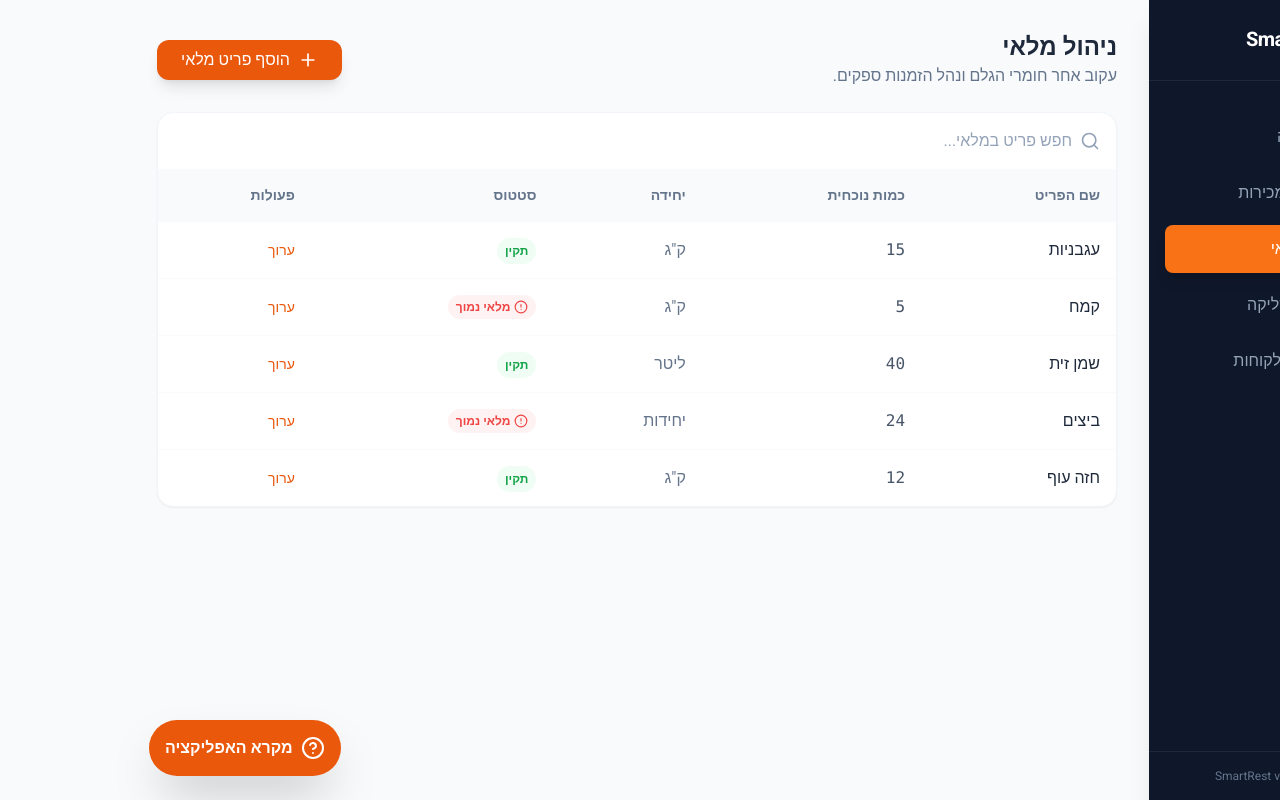
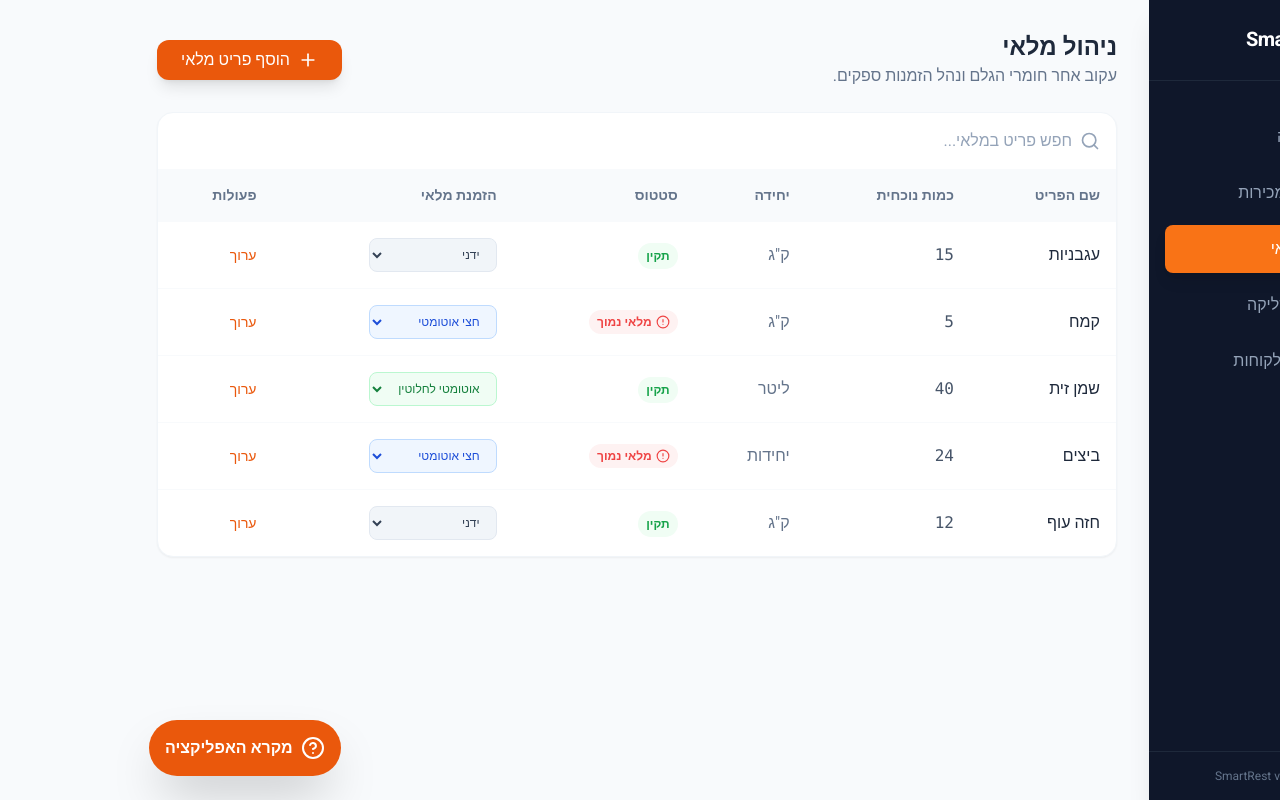
Before and after one commit to vitalibraude/RESTURANT-MANAGEMENT2, a React (Vite) app: page / in a window 1280 px wide. Both pictures are taken after a click on the button "ניהול מלאי". Built offline with nearby package versions, Linux system fonts and the light colour scheme.

Commit message:
Add order mode column to inventory - manual, semi-auto, fully automatic

```diff
--- a/components/Inventory.tsx
+++ b/components/Inventory.tsx
@@ -1,17 +1,47 @@
 
-import React from 'react';
+import React, { useState } from 'react';
 import { Package, Plus, AlertCircle, Search } from 'lucide-react';
 import { InventoryItem } from '../types';
 
-const mockInventory: InventoryItem[] = [
-  { id: '1', name: 'עגבניות', quantity: 15, unit: 'ק"ג', minThreshold: 10 },
-  { id: '2', name: 'קמח', quantity: 5, unit: 'ק"ג', minThreshold: 20 },
-  { id: '3', name: 'שמן זית', quantity: 40, unit: 'ליטר', minThreshold: 10 },
-  { id: '4', name: 'ביצים', quantity: 24, unit: 'יחידות', minThreshold: 60 },
-  { id: '5', name: 'חזה עוף', quantity: 12, unit: 'ק"ג', minThreshold: 5 },
+type OrderMode = 'manual' | 'semi-auto' | 'full-auto';
+
+interface ExtendedInventoryItem extends InventoryItem {
+  orderMode: OrderMode;
+}
+
+const mockInventory: ExtendedInventoryItem[] = [
+  { id: '1', name: 'עגבניות', quantity: 15, unit: 'ק"ג', minThreshold: 10, orderMode: 'manual' },
+  { id: '2', name: 'קמח', quantity: 5, unit: 'ק"ג', minThreshold: 20, orderMode: 'semi-auto' },
+  { id: '3', name: 'שמן זית', quantity: 40, unit: 'ליטר', minThreshold: 10, orderMode: 'full-auto' },
+  { id: '4', name: 'ביצים', quantity: 24, unit: 'יחידות', minThreshold: 60, orderMode: 'semi-auto' },
+  { id: '5', name: 'חזה עוף', quantity: 12, unit: 'ק"ג', minThreshold: 5, orderMode: 'manual' },
 ];
 
 const Inventory: React.FC = () => {
+  const [inventory, setInventory] = useState<ExtendedInventoryItem[]>(mockInventory);
+
+  const handleOrderModeChange = (itemId: string, newMode: OrderMode) => {
+    setInventory(prev => prev.map(item =>
+      item.id === itemId ? { ...item, orderMode: newMode } : item
+    ));
+  };
+
+  const getOrderModeLabel = (mode: OrderMode) => {
+    switch(mode) {
+      case 'manual': return 'ידני';
+      case 'semi-auto': return 'חצי אוטומטי';
+      case 'full-auto': return 'אוטומטי לחלוטין';
+    }
+  };
+
+  const getOrderModeColor = (mode: OrderMode) => {
+    switch(mode) {
+      case 'manual': return 'bg-slate-100 text-slate-700 border-slate-200';
+      case 'semi-auto': return 'bg-blue-50 text-blue-700 border-blue-200';
+      case 'full-auto': return 'bg-green-50 text-green-700 border-green-200';
+    }
+  };
+
   return (
     <div className="space-y-6">
       <div className="flex flex-col md:flex-row justify-between items-start md:items-center gap-4">
@@ -36,18 +66,19 @@ const Inventory: React.FC = () => {
         </div>
 
         <div className="overflow-x-auto">
-          <table className="w-full text-right border-collapse min-w-[600px]">
+          <table className="w-full text-right border-collapse min-w-[800px]">
             <thead>
               <tr className="bg-slate-50 text-slate-500 text-sm">
                 <th className="p-3 md:p-4 font-semibold">שם הפריט</th>
                 <th className="p-3 md:p-4 font-semibold">כמות נוכחית</th>
                 <th className="p-3 md:p-4 font-semibold">יחידה</th>
                 <th className="p-3 md:p-4 font-semibold">סטטוס</th>
+                <th className="p-3 md:p-4 font-semibold">הזמנת מלאי</th>
                 <th className="p-3 md:p-4 font-semibold">פעולות</th>
               </tr>
             </thead>
             <tbody className="divide-y divide-slate-50">
-              {mockInventory.map((item) => {
+              {inventory.map((item) => {
                 const isLow = item.quantity < item.minThreshold;
                 return (
                   <tr key={item.id} className="hover:bg-slate-50/50 transition-colors">
@@ -67,6 +98,17 @@ const Inventory: React.FC = () => {
                       )}
                     </td>
                     <td className="p-3 md:p-4">
+                      <select
+                        value={item.orderMode}
+                        onChange={(e) => handleOrderModeChange(item.id, e.target.value as OrderMode)}
+                        className={`px-3 py-1.5 rounded-lg border text-xs font-medium cursor-pointer transition-colors ${getOrderModeColor(item.orderMode)} hover:opacity-80 focus:outline-none focus:ring-2 focus:ring-orange-500`}
+                      >
+                        <option value="manual">ידני</option>
+                        <option value="semi-auto">חצי אוטומטי</option>
+                        <option value="full-auto">אוטומטי לחלוטין</option>
+                      </select>
+                    </td>
+                    <td className="p-3 md:p-4">
                       <button className="text-orange-600 hover:underline text-sm font-medium">ערוך</button>
                     </td>
                   </tr>
```
